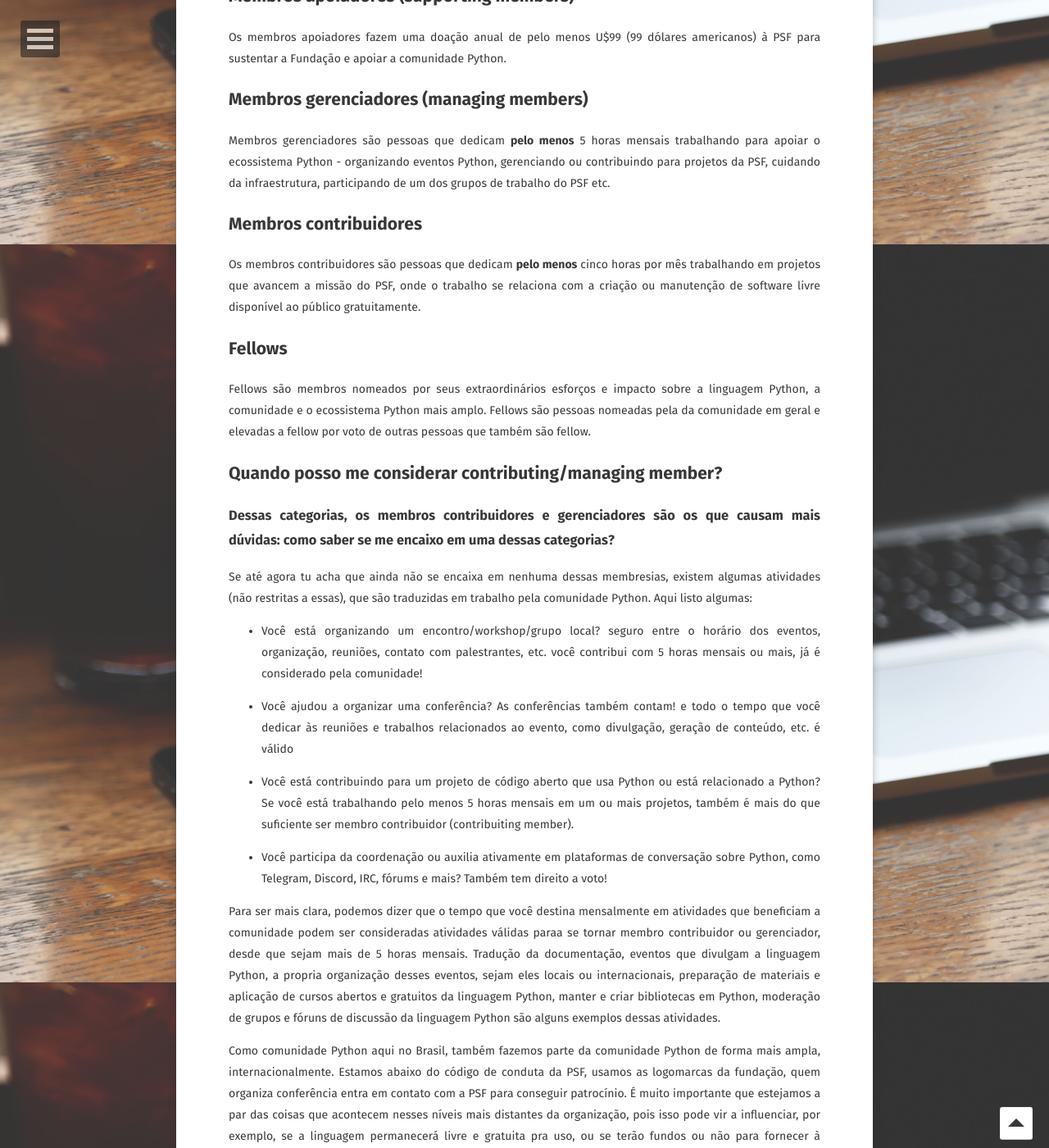
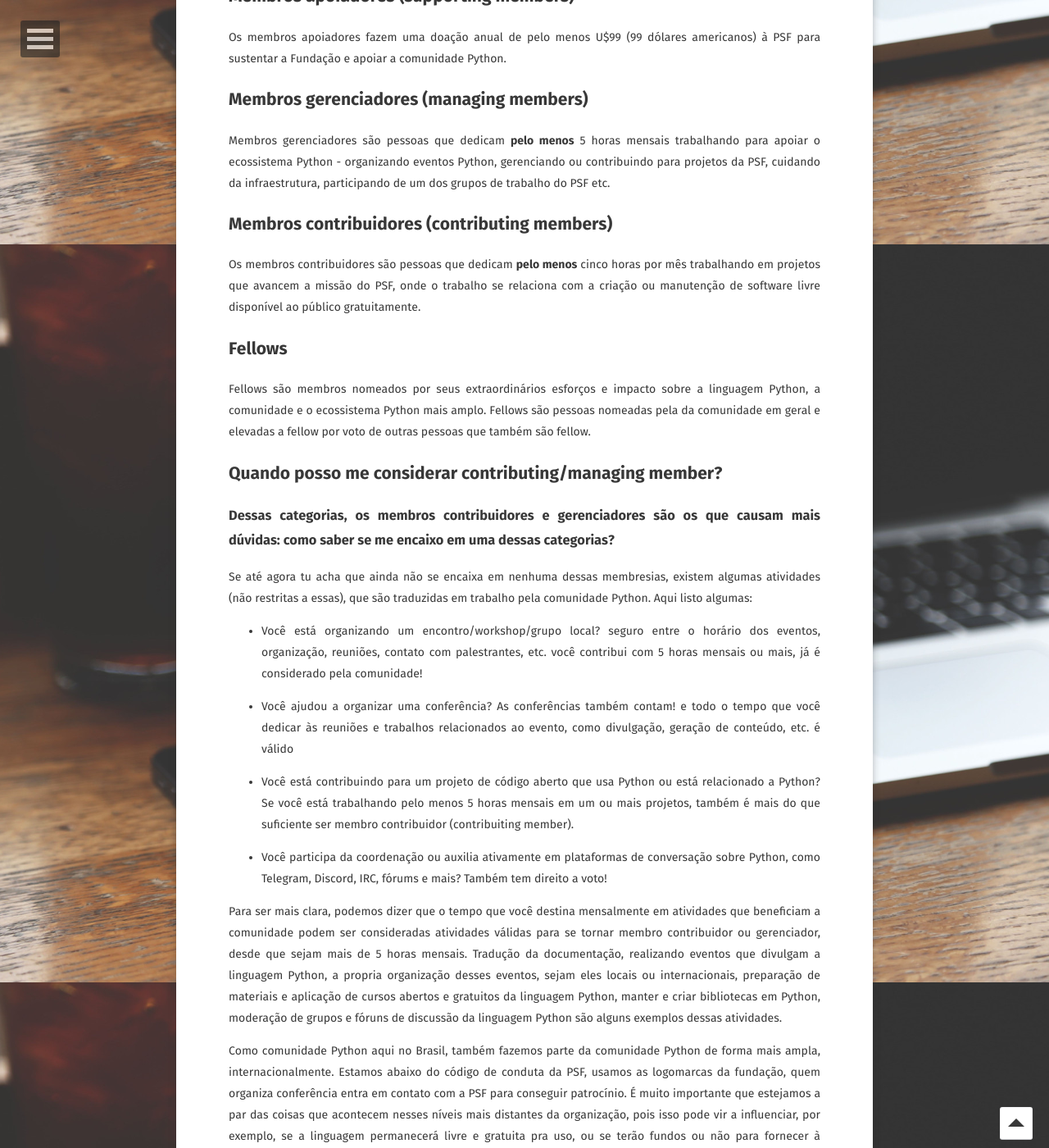
Before and after one commit to deboraazevedo/deboraazevedo.github.io, a Jekyll site: the page built from _posts/2021-05-27-membro-contribuidor-gerenciador-psf.md, in a window 1280 px wide and 1400 px high, scrolled down 1502 px. Shown: the whole window at 82% size. Built offline with Jekyll 4.4.1, drawn with Linux system fonts in a browser that asks for light colours; some web fonts are replaced; comment, search, counter and statistics services are not loaded; some of the changed text lies outside the part shown.

Commit message:
Fix typos

```diff
--- a/_posts/2021-05-27-membro-contribuidor-gerenciador-psf.md
+++ b/_posts/2021-05-27-membro-contribuidor-gerenciador-psf.md
@@ -28,7 +28,7 @@ Os membros apoiadores fazem uma doação anual de pelo menos U$99 (99 dólares a
 ## Membros gerenciadores (managing members)
 Membros gerenciadores são pessoas que dedicam **pelo menos** 5 horas mensais trabalhando para apoiar o ecossistema Python - organizando eventos Python, gerenciando ou contribuindo para projetos da PSF, cuidando da infraestrutura, participando de um dos grupos de trabalho do PSF etc.
 
-## Membros contribuidores
+## Membros contribuidores (contributing members)
 Os membros contribuidores são pessoas que dedicam **pelo menos** cinco horas por mês trabalhando em projetos que avancem a missão do PSF, onde o trabalho se relaciona com a criação ou manutenção de software livre disponível ao público gratuitamente.
 
 ## Fellows
@@ -48,7 +48,7 @@ Se até agora tu acha que ainda não se encaixa em nenhuma dessas membresias, ex
 * Você participa da coordenação ou auxilia ativamente em plataformas de conversação sobre Python, como Telegram, Discord, IRC, fórums e mais? Também tem direito a voto!
 
 
-Para ser mais clara, podemos dizer que o tempo que você destina mensalmente em atividades que beneficiam a comunidade podem ser consideradas atividades válidas paraa se tornar membro contribuidor ou gerenciador, desde que sejam mais de 5 horas mensais. Tradução da documentação, eventos que divulgam a linguagem Python, a propria organização  desses eventos, sejam eles locais ou internacionais, preparação de materiais e aplicação de cursos abertos e gratuitos da linguagem Python, manter e criar bibliotecas em Python, moderação de grupos e fóruns de discussão da linguagem Python são alguns exemplos dessas atividades.
+Para ser mais clara, podemos dizer que o tempo que você destina mensalmente em atividades que beneficiam a comunidade podem ser consideradas atividades válidas para se tornar membro contribuidor ou gerenciador, desde que sejam mais de 5 horas mensais. Tradução da documentação, realizando eventos que divulgam a linguagem Python, a propria organização desses eventos, sejam eles locais ou internacionais, preparação de materiais e aplicação de cursos abertos e gratuitos da linguagem Python, manter e criar bibliotecas em Python, moderação de grupos e fóruns de discussão da linguagem Python são alguns exemplos dessas atividades.
 
 Como comunidade Python aqui no Brasil, também fazemos parte da comunidade Python de forma mais ampla, internacionalmente. Estamos abaixo do código de conduta da PSF, usamos as logomarcas da fundação, quem organiza conferência entra em contato com a PSF para conseguir patrocínio. É muito importante que estejamos a par das coisas que acontecem nesses níveis mais distantes da organização, pois isso pode vir a influenciar, por exemplo, se a linguagem permanecerá livre e gratuita pra uso, ou se terão fundos ou não para fornecer à próxima Python Nordeste, ou Python Brasil, ou para um tutorial Django Girls! Por isso, é importante saber quem está nesses cargos, e querer ter pessoas nossas lá também, que nos represente. Para tanto, é fundamental que tomemos essa posição de sim, eu contribuo com a comunidade Python e vou assumir esse lugar de voto também nesses outros níveis.
 
```
Also changed, not shown: other parts of _posts/2021-05-27-membro-contribuidor-gerenciador-psf.md (+1 -1 lines).
